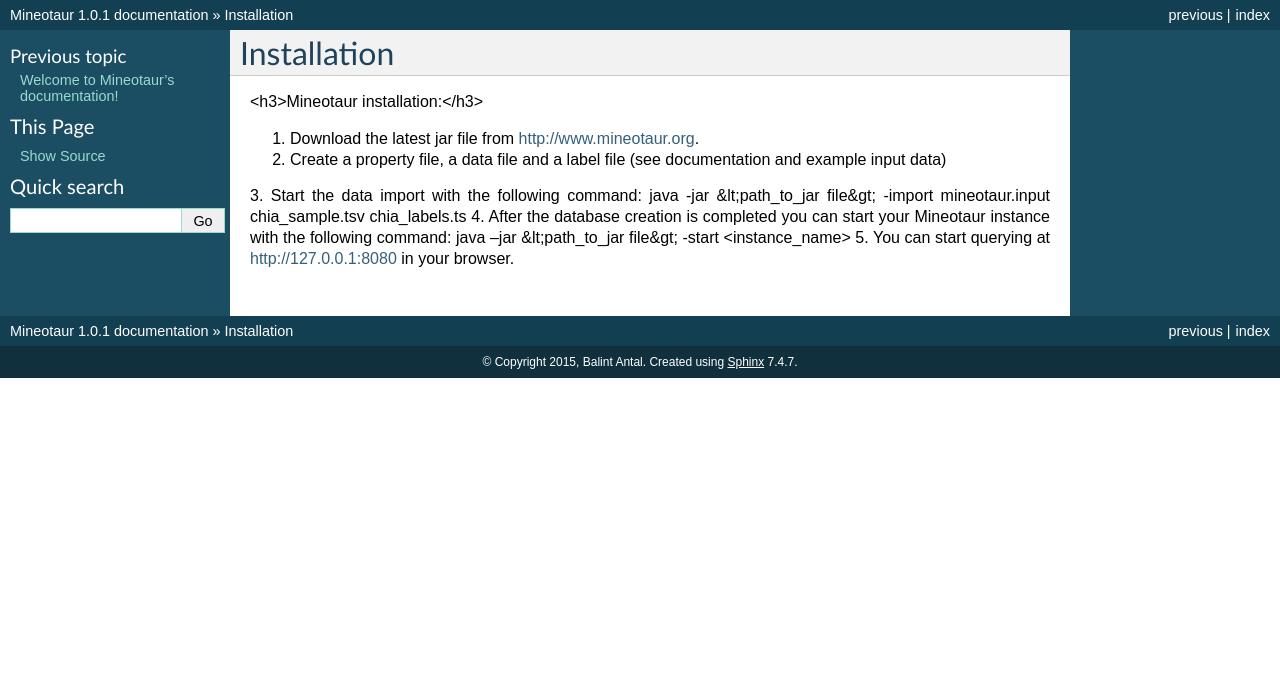
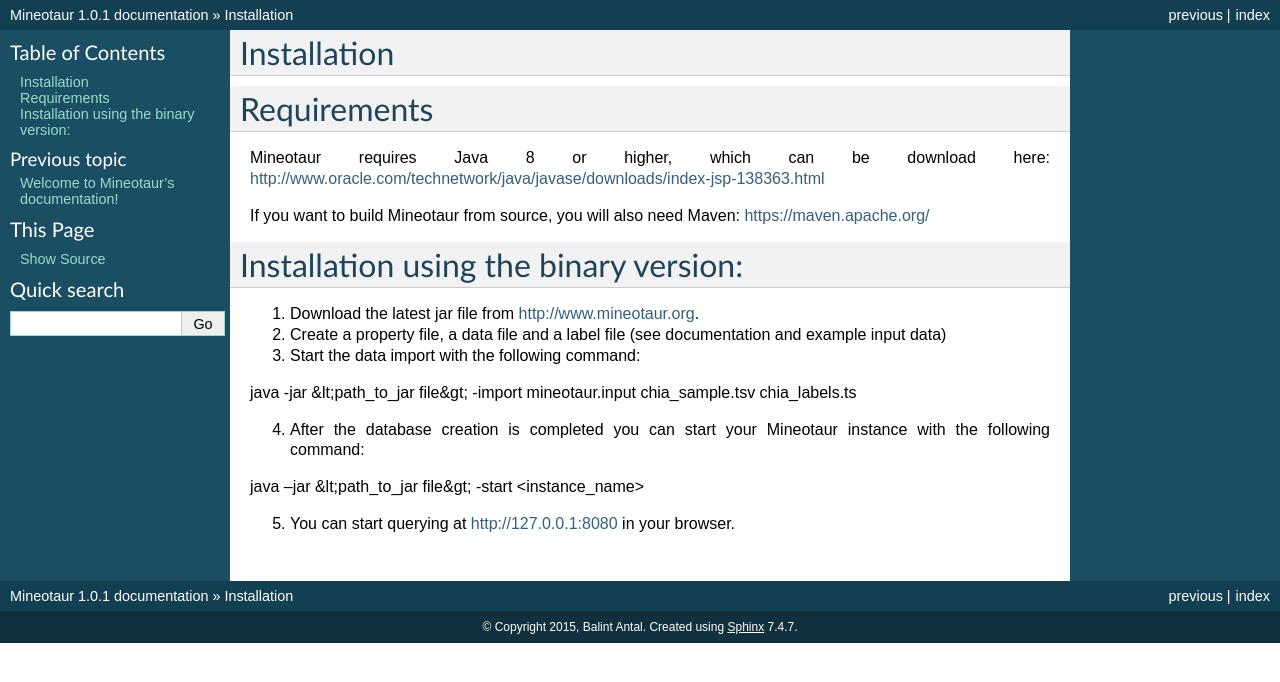
Before and after one commit to antalbalint/Mineotaur, a Sphinx documentation site: the page built from docs/install.rst, in a window 1280 px wide. Shown: the top 682 px of the page. Built offline with Sphinx 7.4.7, drawn with Linux system fonts in a browser that asks for light colours.

Commit message:
content changes in install.rst

```diff
--- a/docs/install.rst
+++ b/docs/install.rst
@@ -1,12 +1,26 @@
 Installation
 ============
 
-<h3>Mineotaur installation:</h3>
+Requirements
+============
+
+Mineotaur requires Java 8 or higher, which can be download here:
+http://www.oracle.com/technetwork/java/javase/downloads/index-jsp-138363.html
+
+If you want to build Mineotaur from source, you will also need Maven:
+https://maven.apache.org/
+
+Installation using the binary version:
+======================================
 
 1.	Download the latest jar file from http://www.mineotaur.org.
 2.	Create a property file, a data file and a label file (see documentation and example input data)
-3.	Start the data import with the following command:
+3.	Start the data import with the following command::
+
 java -jar &lt;path_to_jar file&gt; -import mineotaur.input chia_sample.tsv chia_labels.ts
-4.	After the database creation is completed you can start your Mineotaur instance with the following command:
+
+4.	After the database creation is completed you can start your Mineotaur instance with the following command::
+
 java –jar &lt;path_to_jar file&gt; -start <instance_name>
+
 5.	You can start querying at http://127.0.0.1:8080 in your browser.
```
